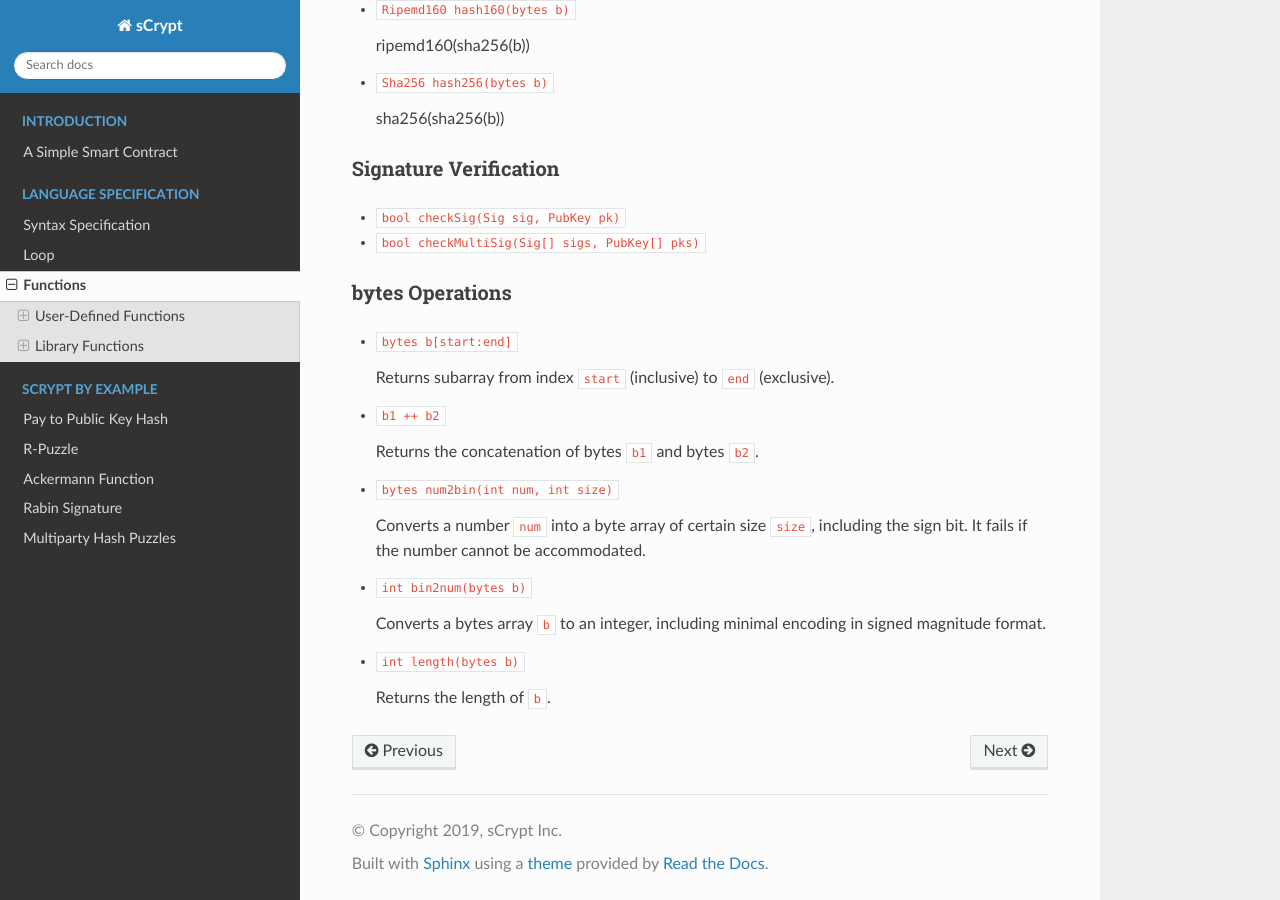
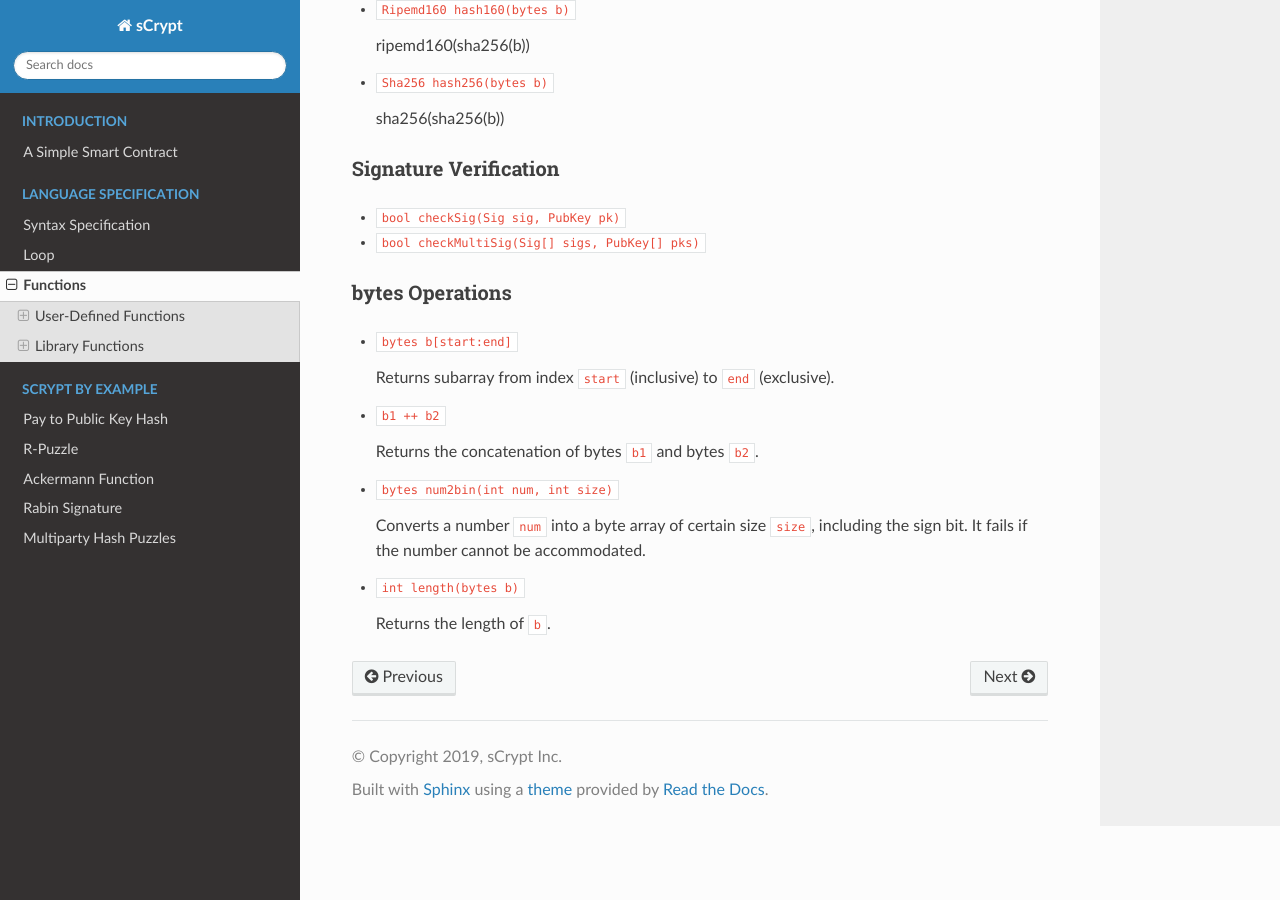
Before and after one commit to sCrypt-Inc/specification, a Sphinx documentation site: the page built from docs/functions.rst, in a window 1280 px wide and 900 px high, scrolled down 1288 px. Built offline with Sphinx 7.4.7 and the Read the Docs theme 2.0.0, drawn with Linux system fonts in a browser that asks for light colours.

```diff
--- a/docs/ackermann.rst
+++ b/docs/ackermann.rst
@@ -37,7 +37,7 @@ nCrypt has devised a way to calculate the value of the Ackermann function using
             loop (14) {
                 if (length(stk) > 0) {
                     bytes top = stk[0:1];
-                    m = bin2num(top);
+                    m = unpack(top);
 
                     // pop
                     stk = stk[1:length(stk)];
--- a/docs/functions.rst
+++ b/docs/functions.rst
@@ -93,10 +93,6 @@ bytes Operations
 
   Converts a number ``num`` into a byte array of certain size ``size``, including the sign bit. It fails if the number cannot be accommodated.
 
-* ``int bin2num(bytes b)``
-
-  Converts a bytes array ``b`` to an integer, including minimal encoding in signed magnitude format.
-
 * ``int length(bytes b)``
 
   Returns the length of ``b``.
--- a/docs/rabin.rst
+++ b/docs/rabin.rst
@@ -35,7 +35,7 @@ Rabin Signature
         public function verifySig(int S, bytes U, bytes m, int lambda, bytes n) {
             require(hash160(n) == this.nHash);
 
-            int h = bin2num(this.hash3072(m ++ U));
-            require(S * S == h + lambda * bin2num(n));
+            int h = unpack(this.hash3072(m ++ U));
+            require(S * S == h + lambda * unpack(n));
         }
     }
--- a/docs/rpuzzle.rst
+++ b/docs/rpuzzle.rst
@@ -19,7 +19,7 @@ One crucial step in R-Puzzle is to extract ``r`` from `DER`_ encoded signature.
 
         function getSigR(Sig sig) returns (bytes) {
             bytes lenBytes = sig[3:4];
-            int len = bin2num(lenBytes);
+            int len = unpack(lenBytes);
             bytes r = sig[4:4+len];
             return r;
         }
```
